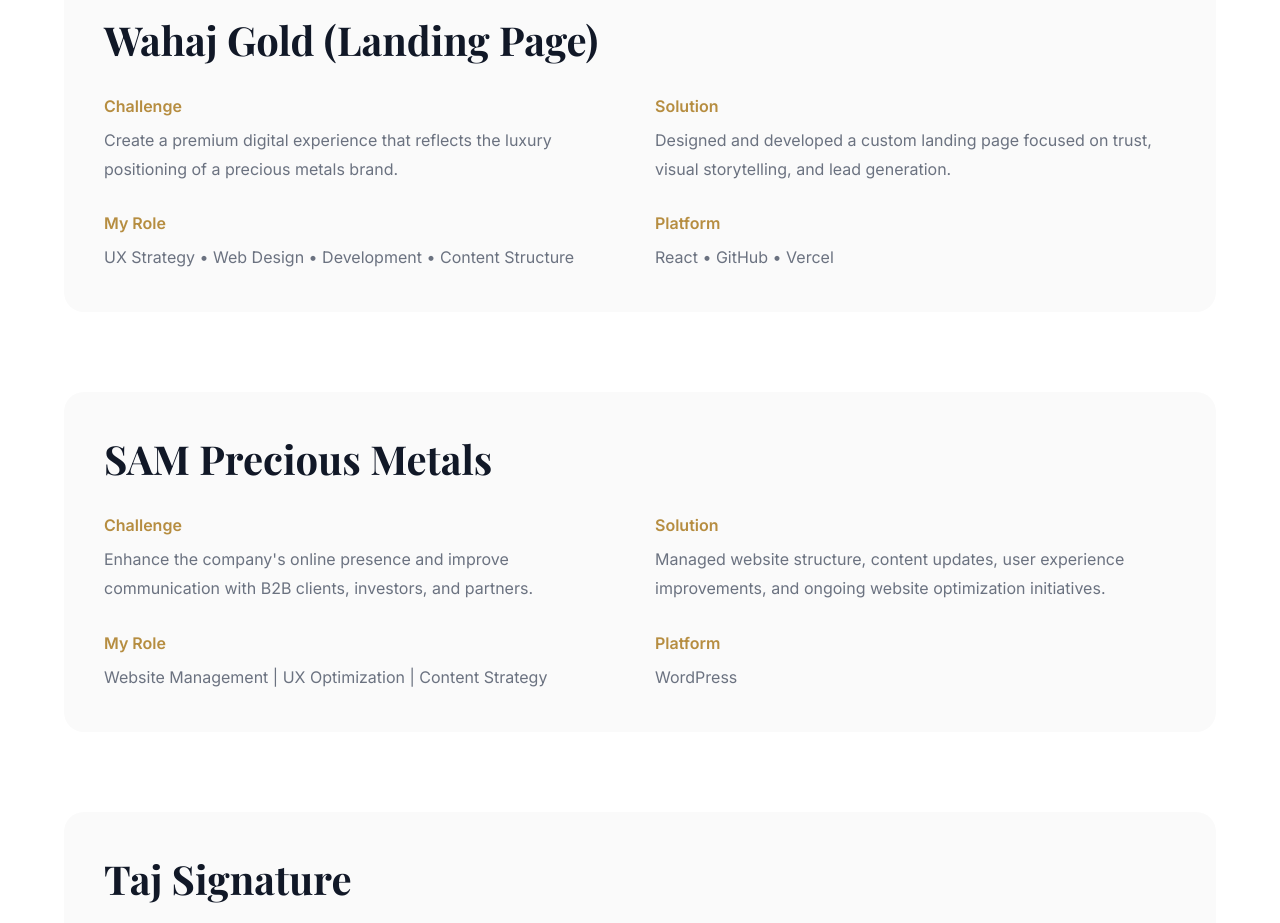
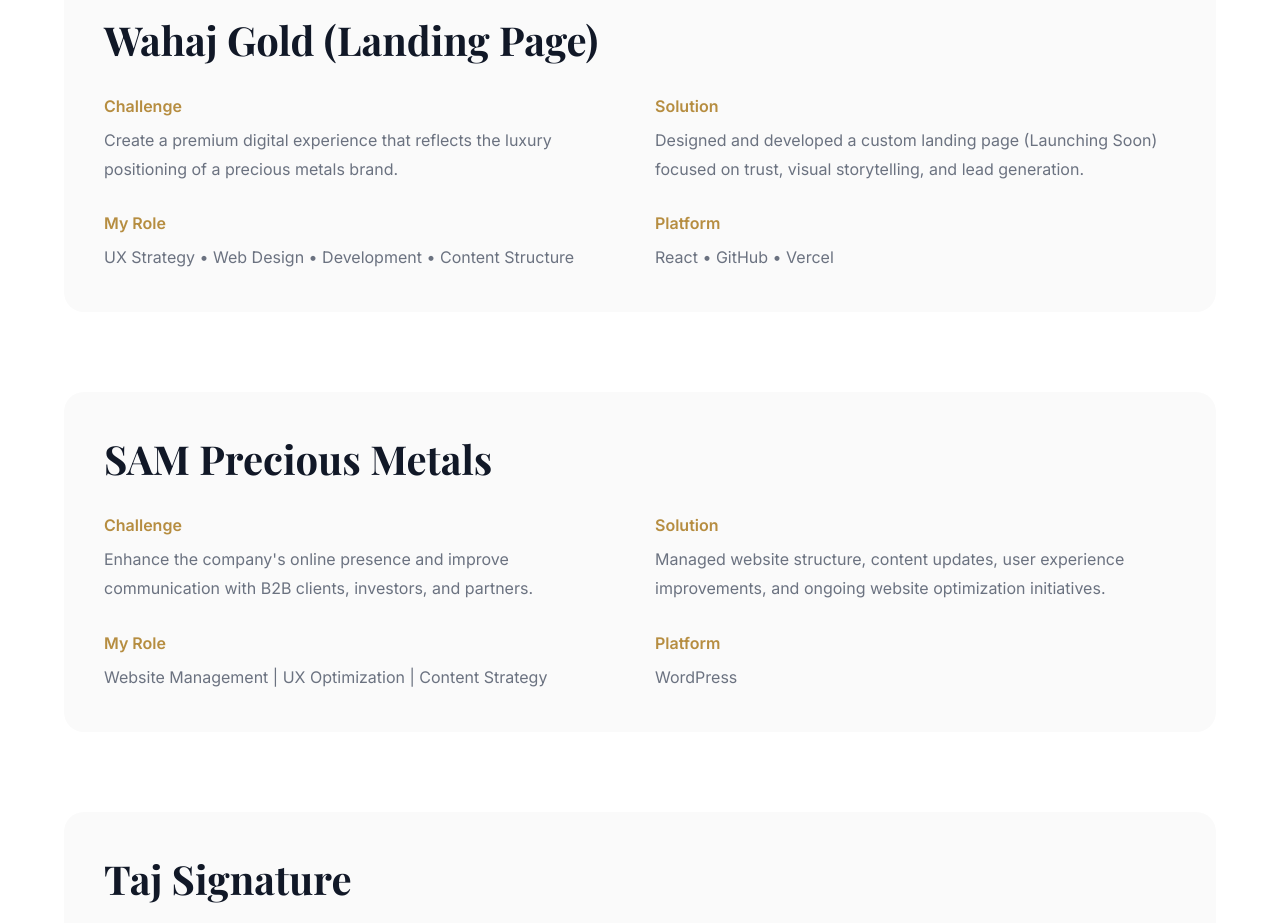
Before and after one commit to ShahrzadRasekh/Portfolio-Shahrzad-2026, a React (Vite) app: page / in a window 1280 px wide. Shown: the part 3980-4903 px from the top of the page. Built offline with nearby package versions, Linux system fonts and the light colour scheme.

Commit message:
a change2

```diff
--- a/src/components/CaseStudies.jsx
+++ b/src/components/CaseStudies.jsx
@@ -22,7 +22,7 @@
       challenge:
         "Create a premium digital experience that reflects the luxury positioning of a precious metals brand.",
       solution:
-        "Designed and developed a custom landing page focused on trust, visual storytelling, and lead generation.",
+        "Designed and developed a custom landing page (Launching Soon) focused on trust, visual storytelling, and lead generation.",
       role:
         "UX Strategy • Web Design • Development • Content Structure",
       platform:
```
